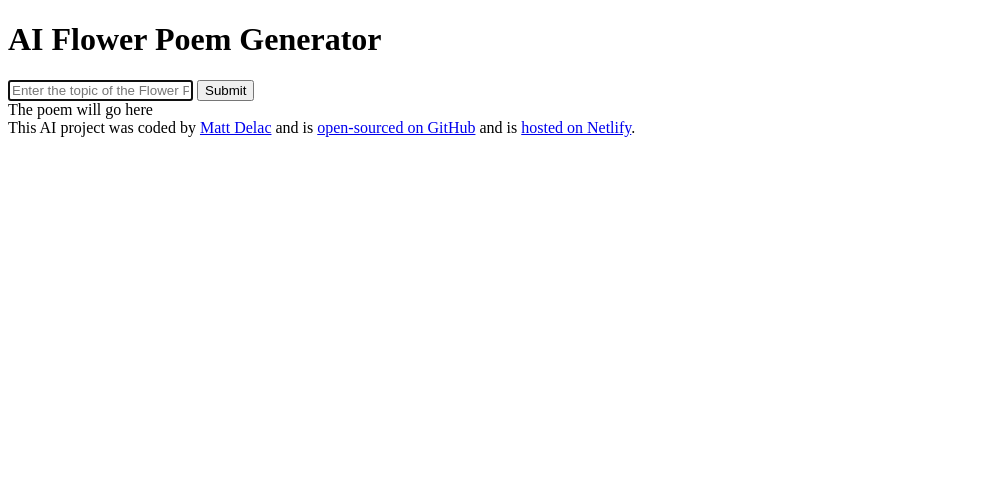
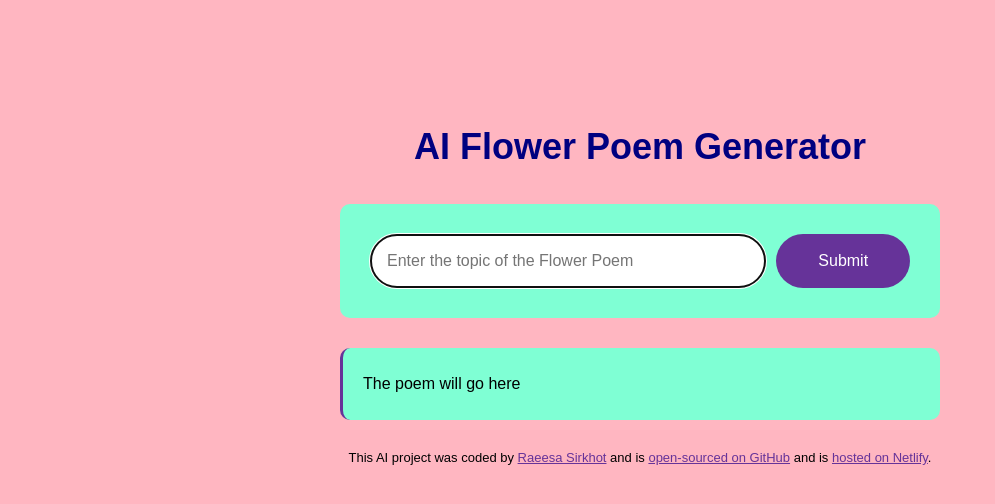
Before and after one commit to RaeesaSirkhot/flower-poem-generator, a plain HTML site: page index.html in a window 1280 px wide. Shown: the whole page, without its empty margins (0-995 px from the left). Drawn offline with Linux system fonts and the light colour scheme.

Commit message:
Added css styling

```diff
--- a/index.html
+++ b/index.html
@@ -7,6 +7,7 @@
     <link rel="stylesheet" href="style.css" />
   </head>
   <body>
+    <div class="container">
       <header>
         <h1>AI Flower Poem Generator</h1>
       </header>
@@ -18,14 +19,17 @@
             autofocus
             required
             autocomplete="off"
+            class="instructions"
           />
-        <input type="submit" />
+          <input type="submit" class="submit-button" />
         </form>
-      <div>The poem will go here<br /></div>
+        <div class="poem">The poem will go here<br /></div>
       </main>
       <footer>
         This AI project was coded by
-      <a href="https://github.com/RaeesaSirkhot" target="_blank">Matt Delac</a>
+        <a href="https://github.com/RaeesaSirkhot" target="_blank"
+          >Raeesa Sirkhot</a
+        >
         and is
         <a
           href="https://github.com/RaeesaSirkhot/flower-poem-generator"
@@ -38,6 +42,7 @@
           >hosted on Netlify</a
         >.
       </footer>
+    </div>
     <script src="script.js"></script>
   </body>
 </html>
--- a/style.css
+++ b/style.css
@@ -0,0 +1,61 @@
+body {
+  background-color: lightpink;
+  font-family: Arial, Helvetica, sans-serif;
+}
+h1 {
+  font-weight: 800;
+  font-size: 36px;
+  line-height: 1.5;
+  color: navy;
+  text-align: center;
+}
+.container {
+  margin: 120px auto;
+  max-width: 600px;
+}
+header {
+  margin-bottom: 30px;
+}
+form {
+  padding: 30px;
+  background-color: aquamarine;
+  border-radius: 10px;
+  display: flex;
+
+  margin-bottom: 30px;
+}
+.instructions {
+  padding: 16px;
+  border: 1px solid grey;
+  width: 80%;
+  font-size: 16px;
+  border-radius: 50px;
+  line-height: 20px;
+}
+.submit-button {
+  margin-left: 10px;
+  background: rebeccapurple;
+  color: white;
+  border: none;
+  border-radius: 50px;
+  padding: 14px 24px;
+  width: 150px;
+  font-size: 16px;
+}
+.poem {
+  font-size: 16px;
+  background-color: aquamarine;
+  padding: 20px;
+  line-height: 2;
+  border-left: 3px solid rebeccapurple;
+
+  border-radius: 10px;
+}
+footer {
+  text-align: center;
+  font-size: 13px;
+  margin-top: 30px;
+}
+a {
+  color: rebeccapurple;
+}
```
Lines whose indentation alone changed are shown as unchanged.
